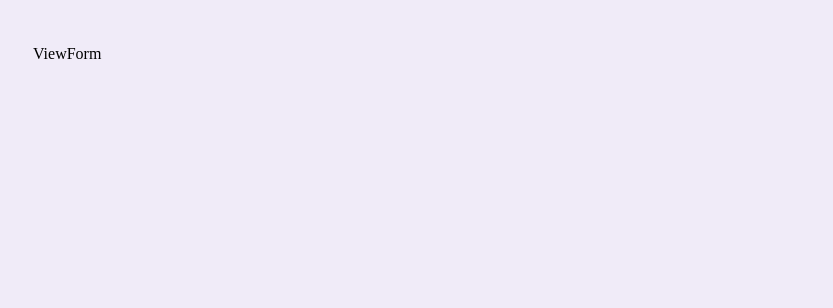
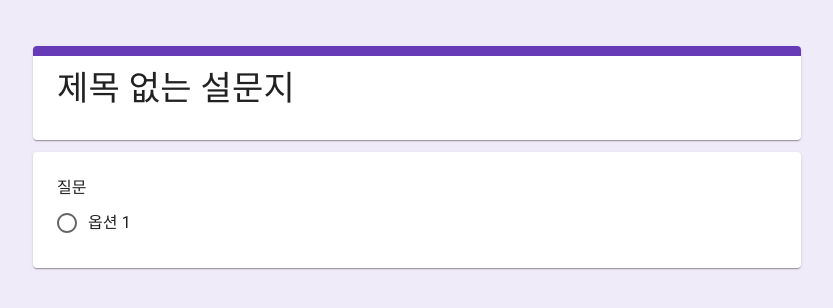
Before and after one commit to Yongveloper/google-form, a React (Vite) app: page /viewform in a window 1280 px wide. Shown: the top 308 px of the page, without its empty margins (223-1056 px from the left). Built offline with nearby package versions, Linux system fonts and the light colour scheme.

Commit message:
style: 파일 분리 input 관련 폴더 생성

```diff
--- /dev/null
+++ b/src/components/Answer/AnswerFormContainer.tsx
@@ -0,0 +1,24 @@
+import { Card } from '@mui/material';
+
+interface IAnswerFormContainerProps {
+  children: React.ReactNode;
+}
+
+function AnswerFormContainer({ children }: IAnswerFormContainerProps) {
+  return (
+    <Card
+      sx={{
+        maxWidth: 768,
+        width: '100%',
+        px: '24px',
+        pb: '24px',
+        pt: '22px',
+        position: 'relative',
+      }}
+    >
+      {children}
+    </Card>
+  );
+}
+
+export default AnswerFormContainer;
--- /dev/null
+++ b/src/components/Answer/AnswerFormHeader.tsx
@@ -0,0 +1,59 @@
+import React from 'react';
+import styled from 'styled-components';
+import { inputType } from '@store/types';
+import { useAppSelector } from '@hooks/useAppSelector';
+import Divider from '@mui/material/Divider';
+import Typography from '@mui/material/Typography';
+
+import AnswerFormContainer from './AnswerFormContainer';
+
+const PurpleLine = styled.div`
+  width: 100%;
+  height: 10px;
+  background-color: ${({ theme }) => theme.colors.purple};
+  position: absolute;
+  top: 0;
+  left: 0;
+`;
+
+function Header() {
+  const title = useAppSelector(
+    (state) =>
+      state.question.find((question) => question.id === inputType.title)?.title
+  );
+
+  const description = useAppSelector(
+    (state) =>
+      state.question.find((question) => question.id === inputType.title)
+        ?.contents as string
+  );
+
+  const isExistRequired = useAppSelector((state) =>
+    state.question.some((question) => question.isRequired)
+  );
+
+  return (
+    <AnswerFormContainer>
+      <PurpleLine />
+      <Typography variant="h4" sx={{ mb: '6px' }}>
+        {title}
+      </Typography>
+      <Typography variant="subtitle1" sx={{ mb: '6px' }}>
+        {description}
+      </Typography>
+      {isExistRequired && (
+        <>
+          <Divider />
+          <Typography
+            variant="subtitle2"
+            style={{ color: 'red', marginTop: '12px' }}
+          >
+            * 표시는 필수 질문임
+          </Typography>
+        </>
+      )}
+    </AnswerFormContainer>
+  );
+}
+
+export default Header;
--- /dev/null
+++ b/src/components/Answer/AnswerFormItem.tsx
@@ -0,0 +1,61 @@
+import React from 'react';
+import styled from 'styled-components';
+import Typography from '@mui/material/Typography';
+import AnswerFormContainer from './AnswerFormContainer';
+import { IContents } from '@store/types';
+import { inputType as InputTypeAlias } from '@store/types';
+import ShortAnswerInput from './Inputs/ShortAnswerInput';
+import LongAnswerInput from './Inputs/LongAnswerInput';
+import RadioInput from './Inputs/RadioInput';
+import CheckboxInput from './Inputs/CheckboxInput';
+import DropdownInput from './Inputs/DropdownInput';
+
+const TitleContainer = styled.div`
+  display: flex;
+  align-items: center;
+  gap: 8px;
+`;
+
+interface IAnswerFormItemProps {
+  id: string;
+  title: string;
+  inputType: string;
+  isRequired: boolean;
+  contents: string | IContents[];
+}
+
+function AnswerFormItem({
+  id,
+  title,
+  inputType,
+  isRequired,
+  contents,
+}: IAnswerFormItemProps) {
+  console.log(contents);
+
+  return (
+    <AnswerFormContainer>
+      <TitleContainer>
+        <Typography variant="subtitle1">{title}</Typography>
+        {isRequired && (
+          <Typography variant="subtitle1" color="red">
+            *
+          </Typography>
+        )}
+      </TitleContainer>
+      {inputType === InputTypeAlias.shortAnswer && <ShortAnswerInput />}
+      {inputType === InputTypeAlias.longAnswer && <LongAnswerInput />}
+      {inputType === InputTypeAlias.radio && (
+        <RadioInput id={id} contents={contents as IContents[]} />
+      )}
+      {inputType === InputTypeAlias.checkbox && (
+        <CheckboxInput id={id} contents={contents as IContents[]} />
+      )}
+      {inputType === InputTypeAlias.dropdown && (
+        <DropdownInput id={id} contents={contents as IContents[]} />
+      )}
+    </AnswerFormContainer>
+  );
+}
+
+export default AnswerFormItem;
--- /dev/null
+++ b/src/components/Answer/Inputs/CheckboxInput.tsx
@@ -0,0 +1,55 @@
+import React from 'react';
+import styled from 'styled-components';
+import { IContents } from '@store/types';
+import { STextField } from '@components/common/STextField.styles';
+import FormGroup from '@mui/material/FormGroup';
+import FormControlLabel from '@mui/material/FormControlLabel';
+import Checkbox from '@mui/material/Checkbox';
+
+const EtcInputContainer = styled.div`
+  display: flex;
+  align-items: center;
+  gap: 8px;
+
+  & > span {
+    width: 50px;
+  }
+`;
+
+interface ICheckboxInputProps {
+  id: string;
+  contents: IContents[];
+}
+
+function CheckboxInput({ id, contents }: ICheckboxInputProps) {
+  console.log(contents);
+
+  return (
+    <FormGroup style={{ width: '100%' }}>
+      {contents.map((content) => (
+        <FormControlLabel
+          key={content.id}
+          value={content.id}
+          control={<Checkbox />}
+          label={
+            content.isEtc ? (
+              <EtcInputContainer>
+                <span>기타:</span>
+                <STextField
+                  style={{ width: '100%', minWidth: '368px' }}
+                  id="standard-search"
+                  type="search"
+                  variant="standard"
+                />
+              </EtcInputContainer>
+            ) : (
+              content.text
+            )
+          }
+        />
+      ))}
+    </FormGroup>
+  );
+}
+
+export default CheckboxInput;
--- /dev/null
+++ b/src/components/Answer/Inputs/DropdownInput.tsx
@@ -0,0 +1,28 @@
+import React from 'react';
+import FormControl from '@mui/material/FormControl';
+import { IContents } from '@store/types';
+import Select from '@mui/material/Select';
+import MenuItem from '@mui/material/MenuItem';
+
+interface IDropdownInputProps {
+  id: string;
+  contents: IContents[];
+}
+
+function DropdownInput({ id, contents }: IDropdownInputProps) {
+  console.log(contents);
+
+  return (
+    <FormControl style={{ width: '176px' }}>
+      <Select labelId="demo-simple-select-label" id="demo-simple-select">
+        {contents.map((content) => (
+          <MenuItem key={content.id} value={content.id}>
+            {content.text}
+          </MenuItem>
+        ))}
+      </Select>
+    </FormControl>
+  );
+}
+
+export default DropdownInput;
--- /dev/null
+++ b/src/components/Answer/Inputs/LongAnswerInput.tsx
@@ -0,0 +1,16 @@
+import React from 'react';
+import { STextField } from '@components/common/STextField.styles';
+
+function LongAnswerInput() {
+  return (
+    <STextField
+      style={{ width: '80%', marginTop: '16px' }}
+      id="standard-search"
+      type="search"
+      variant="standard"
+      placeholder="장문형"
+    />
+  );
+}
+
+export default LongAnswerInput;
--- /dev/null
+++ b/src/components/Answer/Inputs/RadioInput.tsx
@@ -0,0 +1,63 @@
+import React from 'react';
+import styled from 'styled-components';
+import Radio from '@mui/material/Radio';
+import RadioGroup from '@mui/material/RadioGroup';
+import FormControlLabel from '@mui/material/FormControlLabel';
+import FormControl from '@mui/material/FormControl';
+import TextField from '@mui/material/TextField';
+import { IContents } from '@store/types';
+import { STextField } from '@components/common/STextField.styles';
+
+const EtcInputContainer = styled.div`
+  display: flex;
+  align-items: center;
+  gap: 8px;
+
+  & > span {
+    width: 50px;
+  }
+`;
+
+interface IRadioInputProps {
+  id: string;
+  contents: IContents[];
+}
+
+function RadioInput({ id, contents }: IRadioInputProps) {
+  console.log(contents);
+
+  return (
+    <FormControl style={{ width: '100%' }}>
+      <RadioGroup
+        aria-labelledby="buttons-group-label"
+        defaultValue="female"
+        name="radio-buttons-group"
+      >
+        {contents.map((content) => (
+          <FormControlLabel
+            key={content.id}
+            value={content.id}
+            control={<Radio />}
+            label={
+              content.isEtc ? (
+                <EtcInputContainer>
+                  <span>기타:</span>
+                  <STextField
+                    style={{ width: '100%', minWidth: '368px' }}
+                    id="standard-search"
+                    type="search"
+                    variant="standard"
+                  />
+                </EtcInputContainer>
+              ) : (
+                content.text
+              )
+            }
+          />
+        ))}
+      </RadioGroup>
+    </FormControl>
+  );
+}
+
+export default RadioInput;
--- /dev/null
+++ b/src/components/Answer/Inputs/ShortAnswerInput.tsx
@@ -0,0 +1,19 @@
+import React from 'react';
+import { STextField } from '@components/common/STextField.styles';
+
+function ShortAnswerInput() {
+  return (
+    <STextField
+      style={{ width: '50%', marginTop: '16px' }}
+      id="standard-search"
+      inputProps={{
+        maxLength: 15,
+      }}
+      type="search"
+      variant="standard"
+      placeholder="단답형"
+    />
+  );
+}
+
+export default ShortAnswerInput;
--- a/src/components/Sidebar.tsx
+++ b/src/components/Sidebar.tsx
@@ -12,6 +12,10 @@ function Sidebar() {
 
   const handleAddNewQuestion = () => {
     dispatch(addNewQuestion());
+  };
+
+  const handlePreview = () => {
+    window.open('/viewform', '_blank');
   };
 
   return (
@@ -31,7 +35,7 @@ function Sidebar() {
         </IconButton>
       </Tooltip>
       <Tooltip title="미리보기" placement="right">
-        <IconButton>
+        <IconButton onClick={handlePreview}>
           <VisibilityIcon />
         </IconButton>
       </Tooltip>
--- a/src/pages/ViewForm.tsx
+++ b/src/pages/ViewForm.tsx
@@ -1,11 +1,30 @@
+import React from 'react';
 import { useAppSelector } from '@hooks/useAppSelector';
-import React from 'react';
+
+import AnswerFormHeader from '@components/Answer/AnswerFormHeader';
+import AnswerFormItem from '@components/Answer/AnswerFormItem';
 
 function ViewForm() {
-  const questions = useAppSelector((state) => state.question);
+  const questions = useAppSelector((state) => state.question).filter(
+    (question) => question.id !== 'title'
+  );
   console.log(questions);
 
-  return <div>ViewForm</div>;
+  return (
+    <>
+      <AnswerFormHeader />
+      {questions.map((question) => (
+        <AnswerFormItem
+          key={question.id}
+          id={question.id}
+          title={question.title}
+          inputType={question.inputType}
+          isRequired={question.isRequired}
+          contents={question.contents}
+        />
+      ))}
+    </>
+  );
 }
 
 export default ViewForm;
```
Also changed, not shown: src/components/FormContainer.tsx (+6 -1 lines).
